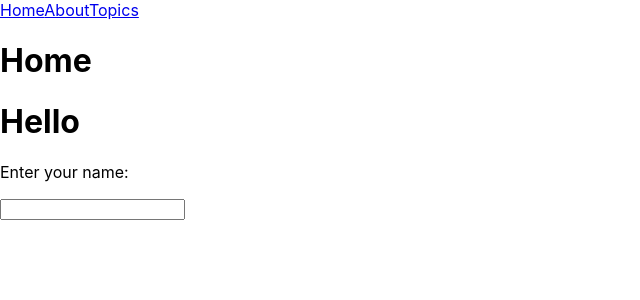
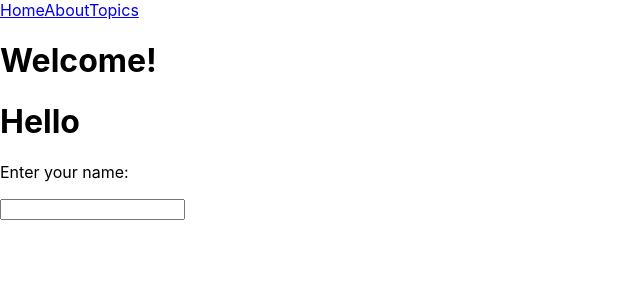
Before and after one commit to Woz-U-Group-Projects/team-the-juggernauts, a React (Create React App) app in the folder react/: page / in a window 1280 px wide. Shown: the top 300 px of the page, without its empty margins (0-640 px from the left). Built offline with nearby package versions, Linux system fonts and the light colour scheme.

Commit message:
Update Home.js

```diff
--- a/react/src/screens/Home.js
+++ b/react/src/screens/Home.js
@@ -8,7 +8,7 @@ class MyForm extends React.Component {
     render() {
       return (
         <div>
-        <Header title="Home" />
+        <Header title="Welcome!" />
         <form>
           <h1>Hello</h1>
           <p>Enter your name:</p>
```
